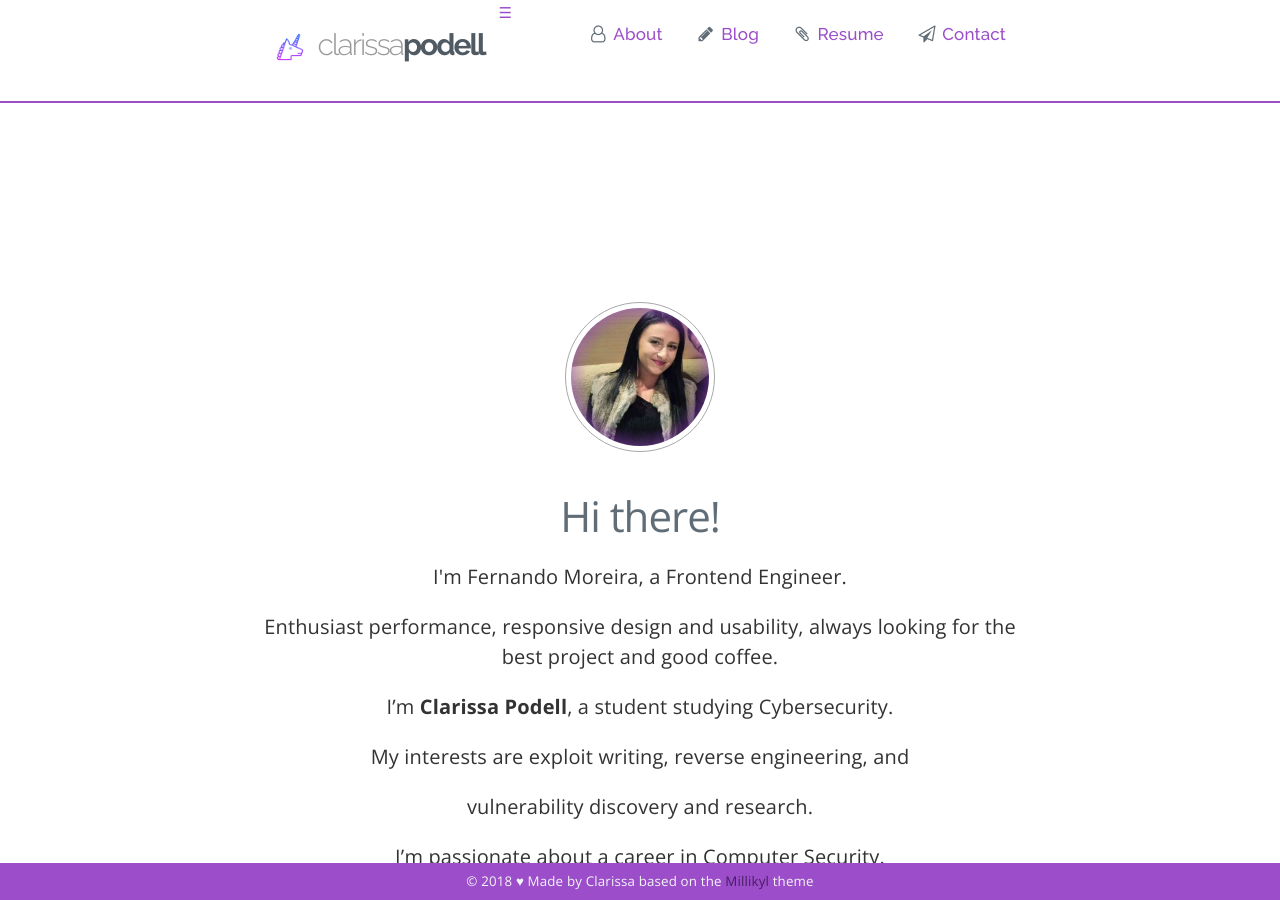
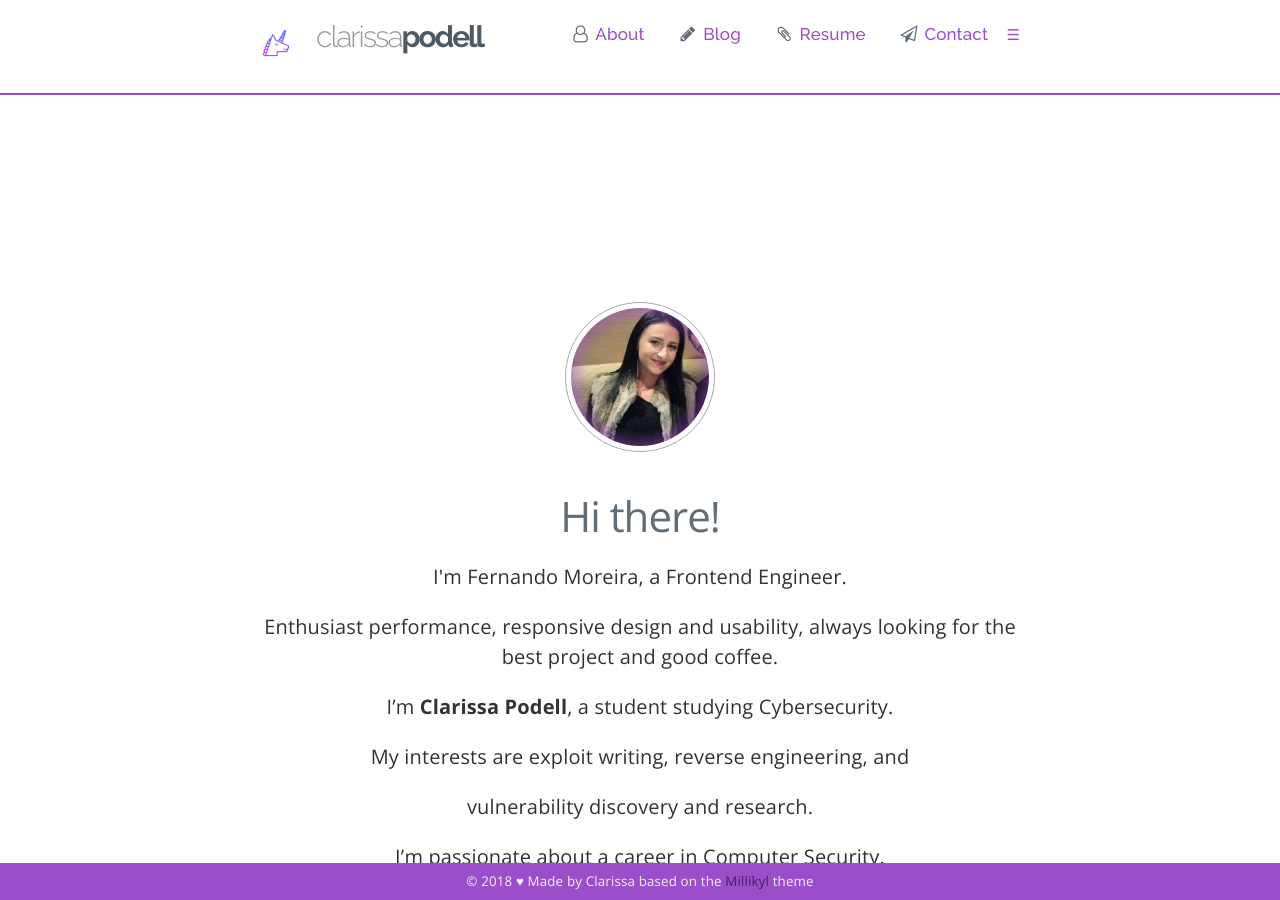
Before and after one commit to c1arissa/c1arissa.github.io, a Jekyll site: the page built from index.md, in a window 1280 px wide and 900 px high. Built offline with Jekyll 4.4.1, drawn with Linux system fonts in a browser that asks for light colours.

Commit message:
Update header.html

```diff
--- a/_includes/header.html
+++ b/_includes/header.html
@@ -1,31 +1,42 @@
 <nav class="navigation">
   <section class="container">
 
-  <ul class="navigation-list float-left">
+	<div class="float-left">
+		<img class="icon" src="/favicon.png" alt="unicorn">
+		<a class="navigation-title" href="{{ site.baseurl }}/index.html">
+			<h1 class="title">
+				<!-- {{ site.title }} -->
+				&nbsp;<span style="font-weight:300;color:#999999;">clarissa</span><span style="font-weight:900;color:#505a62;">podell</span>
+			</h1>
+		</a>
+	  </div>
+
+  <!--<ul class="navigation-list float-left">
     <li class="title">
-      <img class="icon" src="/favicon.png" alt="unicorn"> <!--//style="border:0;vertical-align:top;width:30px;height:30px;">-->
-      <!--<img src="/favicon.png" alt="unicorn" height="30" style="float:left;border:0;vertical-align:middle;">
-      <a href="{{ site.baseurl }}/index.html">&ensp;{{ site.title }}</a></li> &ensp;-->
+       //style="border:0;vertical-align:top;width:30px;height:30px;">
+      <img src="/favicon.png" alt="unicorn" height="30" style="float:left;border:0;vertical-align:middle;">
+      <a href="{{ site.baseurl }}/index.html">&ensp;{{ site.title }}</a></li> &ensp;
     <a href="{{ site.baseurl }}/index.html">&nbsp;<span style="font-weight:300;color:#999999;">clarissa</span><span style="font-weight:900;color:#505a62;">podell</span></a></li>
-  </ul>
+  </ul> -->
 
 <div class="list-group">
-  <ul class="navigation-list float-right">
-  <li class="navigation-item" id="myTopnav"><i class="fa fa-user-o fa-fw"></i><a class="list-group-item" href="{{ site.baseurl }}/about"> About</a></li>
-  <li class="navigation-item" id="myTopnav"><i class="fa fa-pencil fa-fw"></i><a class="list-group-item" href="{{ site.baseurl }}/blog"> Blog</a></li>
-  <li class="navigation-item" id="myTopnav"><i class="fa fa-paperclip fa-fw"></i><a class="list-group-item" href="{{ site.baseurl }}/cv"> Resume</a></li>
-  <li class="navigation-item" id="myTopnav"><i class="fa fa-paper-plane-o fa-fw"></i><a class="list-group-item" href="{{ site.baseurl }}/contact"> Contact</a></li>
+  <ul class="navigation-list float-right" id="myTopnav">
+  <li class="navigation-item"><i class="fa fa-user-o fa-fw"></i><a class="list-group-item" href="{{ site.baseurl }}/about"> About</a></li>
+  <li class="navigation-item"><i class="fa fa-pencil fa-fw"></i><a class="list-group-item" href="{{ site.baseurl }}/blog"> Blog</a></li>
+  <li class="navigation-item"><i class="fa fa-paperclip fa-fw"></i><a class="list-group-item" href="{{ site.baseurl }}/cv"> Resume</a></li>
+  <li class="navigation-item"><i class="fa fa-paper-plane-o fa-fw"></i><a class="list-group-item" href="{{ site.baseurl }}/contact"> Contact</a></li>
+  <a href="javascript:void(0);" style="font-size:15px;" class="navicon" onclick="myFunction()">&#9776;</a>
 </ul>
 </div>
-	  <a href="javascript:void(0);" style="font-size:15px;" class="navicon" onclick="myFunction()">&#9776;</a>
+
 
 <script>
 function myFunction() {
     var x = document.getElementById("myTopnav");
-    if (x.className === "navigation-item") {
+    if (x.className === "navigation-list") {
         x.className += " responsive";
     } else {
-        x.className = "navigation-item";
+        x.className = "navigation-list";
     }
 }
 </script>
```
